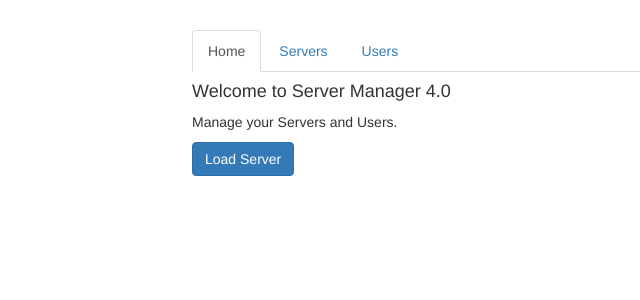
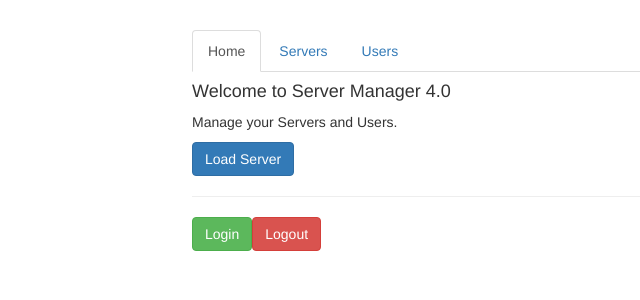
Before and after one commit to Karina-Kosenko/Angular_Routing_Start, an Angular app: page / in a window 1280 px wide. Shown: the top 300 px of the page, without its empty margins (73-713 px from the left). Built offline with nearby package versions, Linux system fonts and the light colour scheme.

Commit message:
Section-11-point-148

```diff
--- a/src/app/home/home.component.html
+++ b/src/app/home/home.component.html
@@ -3,3 +3,6 @@
 <button class="btn btn-primary"
         (click)="onLoadServer(5)"
 >Load Server</button>
+<hr>
+<button class="btn btn-success" (click)="onLogin()">Login</button>
+<button class="btn btn-danger" (click)="onLogout()">Logout</button>
--- a/src/app/home/home.component.ts
+++ b/src/app/home/home.component.ts
@@ -1,5 +1,6 @@
 import { Component, OnInit } from '@angular/core';
 import {Router} from "@angular/router";
+import {AuthService} from "../auth.service";
 
 @Component({
   selector: 'app-home',
@@ -8,7 +9,8 @@
 })
 export class HomeComponent implements OnInit {
 
-  constructor(private router: Router) { }
+  constructor(private router: Router,
+              private authService: AuthService) { }
 
   ngOnInit() {
   }
@@ -19,4 +21,12 @@
       fragment: 'loading'}
     );
   }
+
+  onLogin() {
+    this.authService.login();
+  }
+
+  onLogout() {
+    this.authService.logout();
+  }
 }
```
